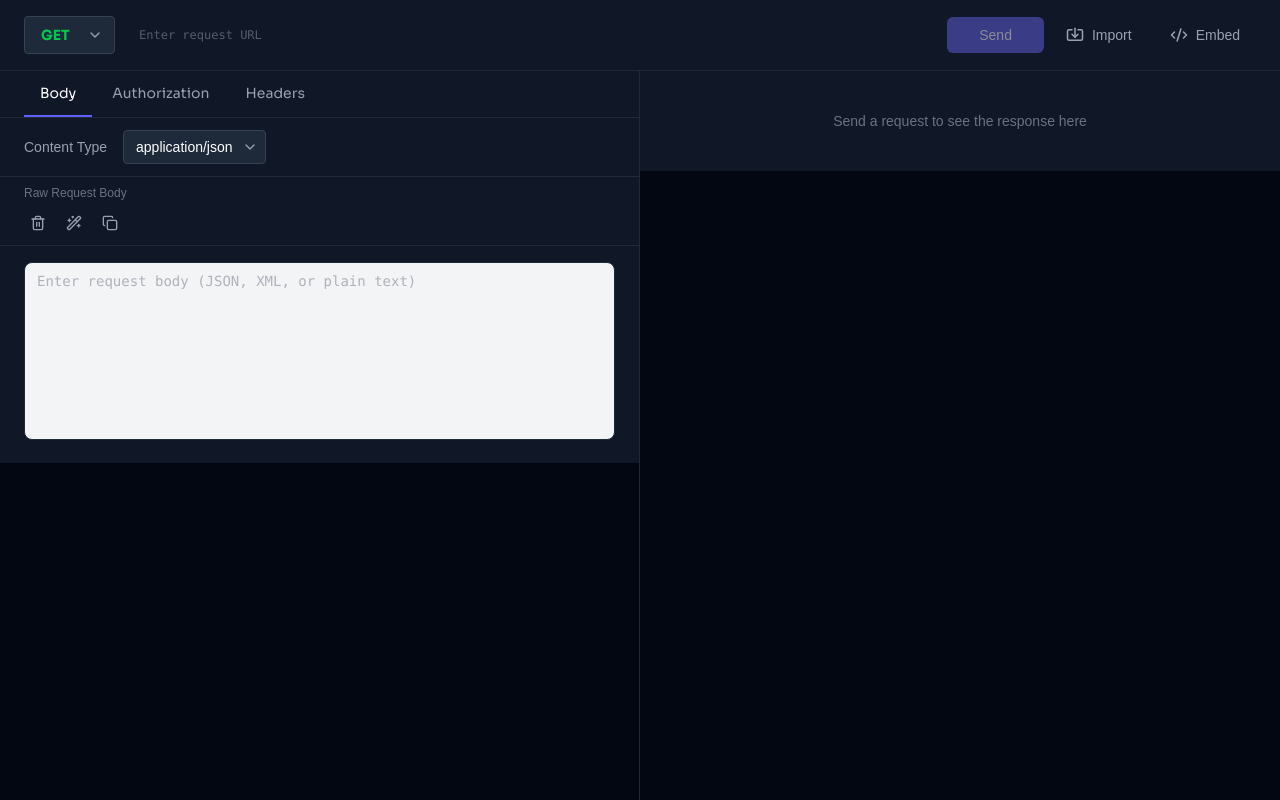
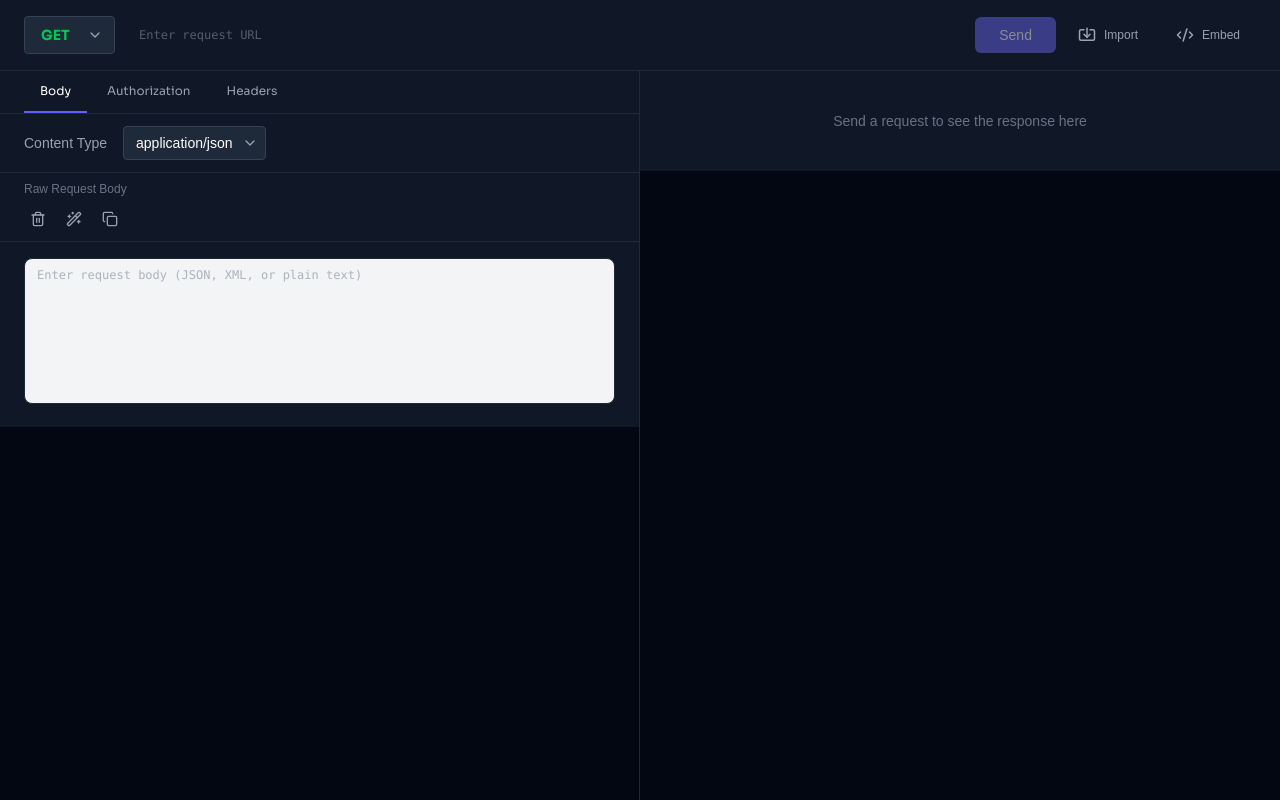
Before and after one commit to samowolabi/beautiful-api-tester, a React (Vite) app: page / in a window 1280 px wide. Built offline with nearby package versions, Linux system fonts and the light colour scheme; a web font is replaced by a local one.

Commit message:
Components Regrouped, Made more compact

```diff
--- a/src/components/atoms/Tab.tsx
+++ b/src/components/atoms/Tab.tsx
@@ -13,7 +13,7 @@ export const Tab: React.FC<TabProps> = ({ label, isActive, onClick, icon, badge
     <button
       onClick={onClick}
       className={`
-        px-3 md:px-4 py-2 md:py-3 font-heading text-xs md:text-sm transition-all duration-200
+        px-3 md:px-4 py-2 md:py-3 font-heading text-xs transition-all duration-200
         border-b-2 inline-flex items-center gap-1.5 md:gap-2
         ${isActive
           ? 'border-indigo-500 text-white'
--- a/src/components/molecules/BodyEditor.tsx
+++ b/src/components/molecules/BodyEditor.tsx
@@ -106,7 +106,7 @@ export const BodyEditor: React.FC<BodyEditorProps> = ({ value, onChange, disable
           placeholder='Enter request body (JSON, XML, or plain text)'
           rows={8}
           disabled={disabled}
-          className={`${disabled ? 'bg-gray-800 text-gray-500' : 'bg-gray-950 text-gray-300'} border-gray-800 font-mono text-xs md:text-sm focus:border-indigo-500`}
+          className={`${disabled ? 'bg-gray-800 text-gray-500' : 'bg-gray-950 text-gray-300'} border-gray-800 font-mono text-xs focus:border-indigo-500`}
         />
       </div>
     </div>
--- a/src/components/molecules/RequestPanel.tsx
+++ b/src/components/molecules/RequestPanel.tsx
@@ -45,7 +45,7 @@ export const RequestPanel: React.FC<RequestPanelProps> = ({
             onClick={onSend}
             isLoading={isLoading}
             disabled={!url}
-            className="bg-[#6760e3] hover:bg-[#5b54d2] px-6 md:px-8 py-1.5 md:py-2 text-sm"
+            className="bg-[#6760e3] hover:bg-[#5b54d2] px-6 py-1.5 md:py-2 text-sm"
           >
             Send
           </Button>
@@ -53,22 +53,22 @@ export const RequestPanel: React.FC<RequestPanelProps> = ({
             <Button
               variant="secondary"
               onClick={onImportCurl}
-              className="bg-transparent border-0 px-2 py-1.5 md:py-2 gap-1.5 md:gap-2 text-gray-300 hover:text-white transition-all"
+              className="bg-transparent border-0 px-1 py-1.5 md:py-2 gap-1.5 md:gap-2 text-gray-300 hover:text-white transition-all"
               title="Import cURL"
             >
-              <Import size={16} className="md:w-[18px] md:h-[18px]" color='#9CA3AF' />
-              <span className="text-xs md:text-sm font-medium text-gray-400">Import</span>
+              <Import size={14} className="md:w-[18px] md:h-[18px]" color='#9CA3AF' />
+              <span className="text-xs font-medium text-gray-400">Import</span>
             </Button>
           )}
           {onShare && (
             <Button
               variant="secondary"
               onClick={onShare}
-              className="bg-transparent border-0 hover:bg-[#101727] px-2 py-1.5 md:py-2 gap-1.5 md:gap-2 text-gray-300 hover:text-white transition-all"
+              className="bg-transparent border-0 hover:bg-[#101727] px-1 py-1.5 md:py-2 gap-1.5 md:gap-2 text-gray-300 hover:text-white transition-all"
               title="Embed"
             >
-              <Code2 size={16} className="md:w-[18px] md:h-[18px]" color='#9CA3AF' />
-              <span className="text-xs md:text-sm font-medium text-gray-400">Embed</span>
+              <Code2 size={14} className="md:w-[18px] md:h-[18px]" color='#9CA3AF' />
+              <span className="text-xs font-medium text-gray-400">Embed</span>
             </Button>
           )}
         </div>
```
